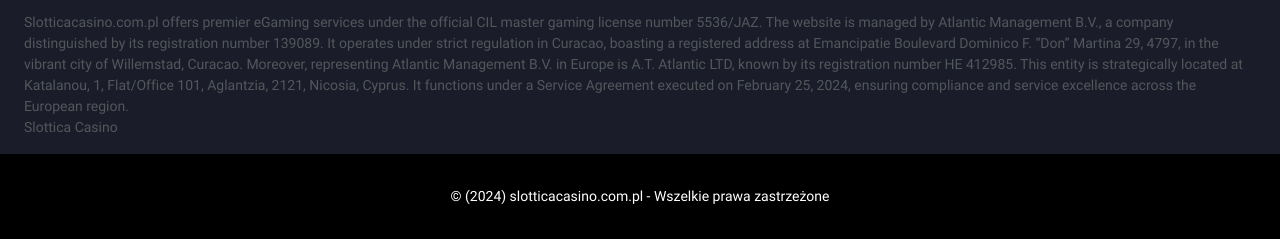
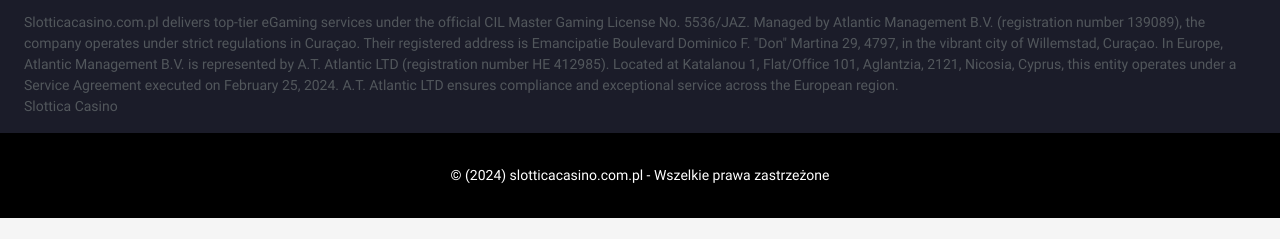
Before and after one commit to jruehauser23/slotticapl, a plain HTML site: page index.html in a window 1280 px wide. Shown: the part 7797-8036 px from the top of the page. After the commit the page ends 8015 px from the top, so only its background shows below. Drawn offline with Linux system fonts and the light colour scheme; files that its build step writes are made by us from their sources; a script that the page names is missing; files whose address does not match are found by name; a web font is replaced by a local one.

Commit message:
Update index.html

```diff
--- a/index.html
+++ b/index.html
@@ -2,9 +2,9 @@
 <!DOCTYPE html><html lang="pl-PL"><head>
   <meta charset="UTF-8">
   <meta name="viewport" content="width=device-width, initial-scale=1.0">
-  <meta name="description" content="Slottica Kasyno Polska ⚡️ Zaloguj się na oficjalnej stronie ▶️ Szalone bonusy za rejestrację! Tylko najlepsze automaty w kasynie Slottica!">
+  <meta name="description" content="Zaloguj się na oficjalnej stronie Slottica Casino Polska i odbierz niesamowite bonusy za rejestrację! Graj w najlepsze automaty tylko w kasynie Slottica już dziś!">
   <link rel="canonical" href="https://slotticacasino.com.pl/" />
-  	<title>Slottica Casino Polska | Oficjalna Strona Kasyna Slottica</title>
+  	<title>Slottica Casino Polska | Najlepsze Gry i Niesamowite Bonusy Online!</title>
 	  <link rel="icon" sizes="16x16" href="images/favicon-16x16.png" type="image/png">
   <link rel="icon" sizes="32x32" href="images/favicon-32x32.png" type="image/png">
   <link rel="icon" sizes="72x72" href="images/apple-icon-72x72.png" type="image/png">
@@ -1462,9 +1462,9 @@
     </div>
     <div class="c-footer__licence">
       <p>
-        Slotticacasino.com.pl offers premier eGaming services under the official CIL master gaming license number 5536/JAZ. The website is managed by Atlantic Management B.V., a company distinguished by its registration number 139089. It operates under strict regulation in Curacao, boasting a registered address at Emancipatie Boulevard Dominico F. “Don” Martina 29, 4797, in the vibrant city of Willemstad, Curacao.
+	      Slotticacasino.com.pl delivers top-tier eGaming services under the official CIL Master Gaming License No. 5536/JAZ. Managed by Atlantic Management B.V. (registration number 139089), the company operates under strict regulations in Curaçao. Their registered address is Emancipatie Boulevard Dominico F. "Don" Martina 29, 4797, in the vibrant city of Willemstad, Curaçao.
 
-Moreover, representing Atlantic Management B.V. in Europe is A.T. Atlantic LTD, known by its registration number HE 412985. This entity is strategically located at Katalanou, 1, Flat/Office 101, Aglantzia, 2121, Nicosia, Cyprus. It functions under a Service Agreement executed on February 25, 2024, ensuring compliance and service excellence across the European region.
+In Europe, Atlantic Management B.V. is represented by A.T. Atlantic LTD (registration number HE 412985). Located at Katalanou 1, Flat/Office 101, Aglantzia, 2121, Nicosia, Cyprus, this entity operates under a Service Agreement executed on February 25, 2024. A.T. Atlantic LTD ensures compliance and exceptional service across the European region.
       </p>
       <p>Slottica Casino</p>
     </div>
```
